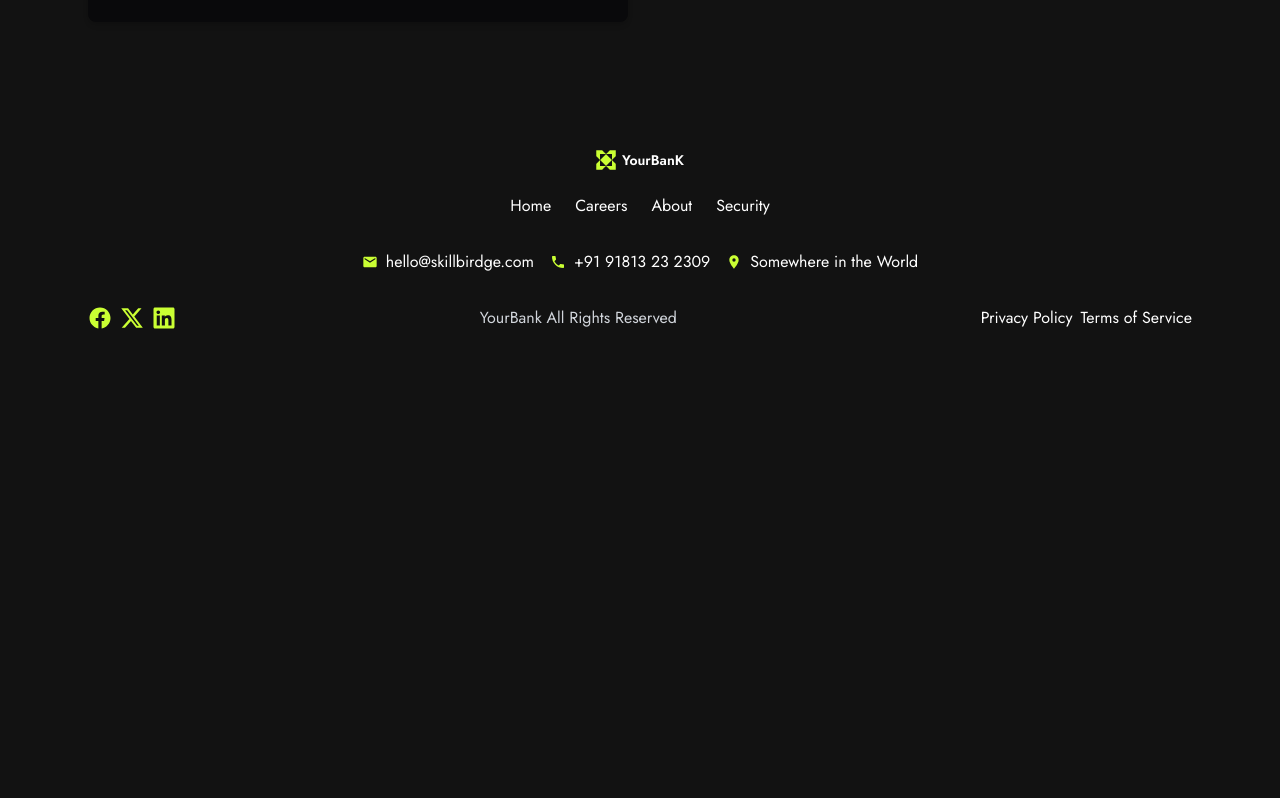
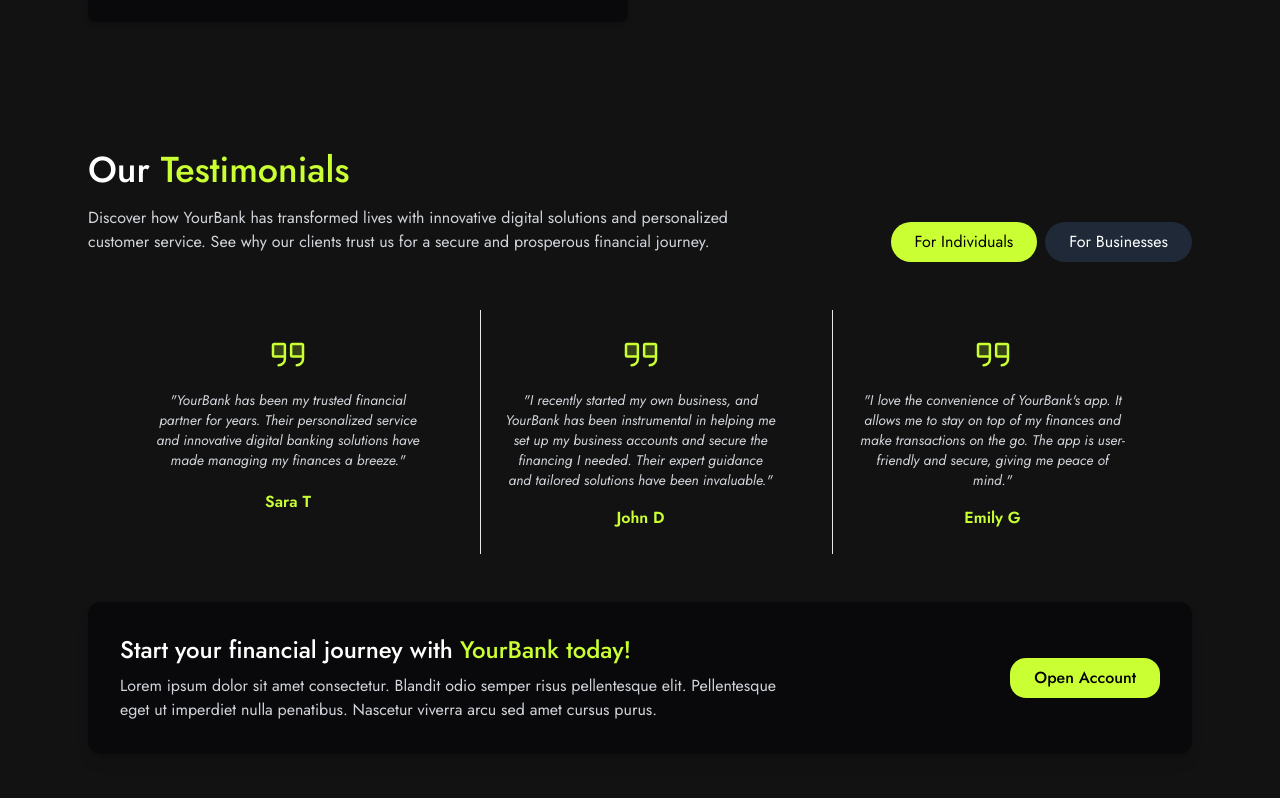
Before and after one commit to Cody-nas/YourBanK-App, a React (Vite) app: page /careers in a window 1280 px wide. Shown: the part 2902-3700 px from the top of the page. Before the commit the page ends 3248 px from the top, so only its background shows below. Built offline with nearby package versions, Linux system fonts and the light colour scheme.

Commit message:
Add Testimonials component to Careers page

```diff
--- a/src/Pages/Careers.jsx
+++ b/src/Pages/Careers.jsx
@@ -4,6 +4,7 @@ import CareersHero from '../components/CareersHero';
 import Values from '../components/Values';
 import Benefits from '../components/Benefits';
 import JobOpenings from '../components/JobOpenings';
+import Testimonials from '../components/Testimonials'
 
 const Careers = () => {
   return (
@@ -12,6 +13,7 @@ const Careers = () => {
       <Values />
       <Benefits />
       <JobOpenings />
+      <Testimonials />
     </div>
   );
 };
```
